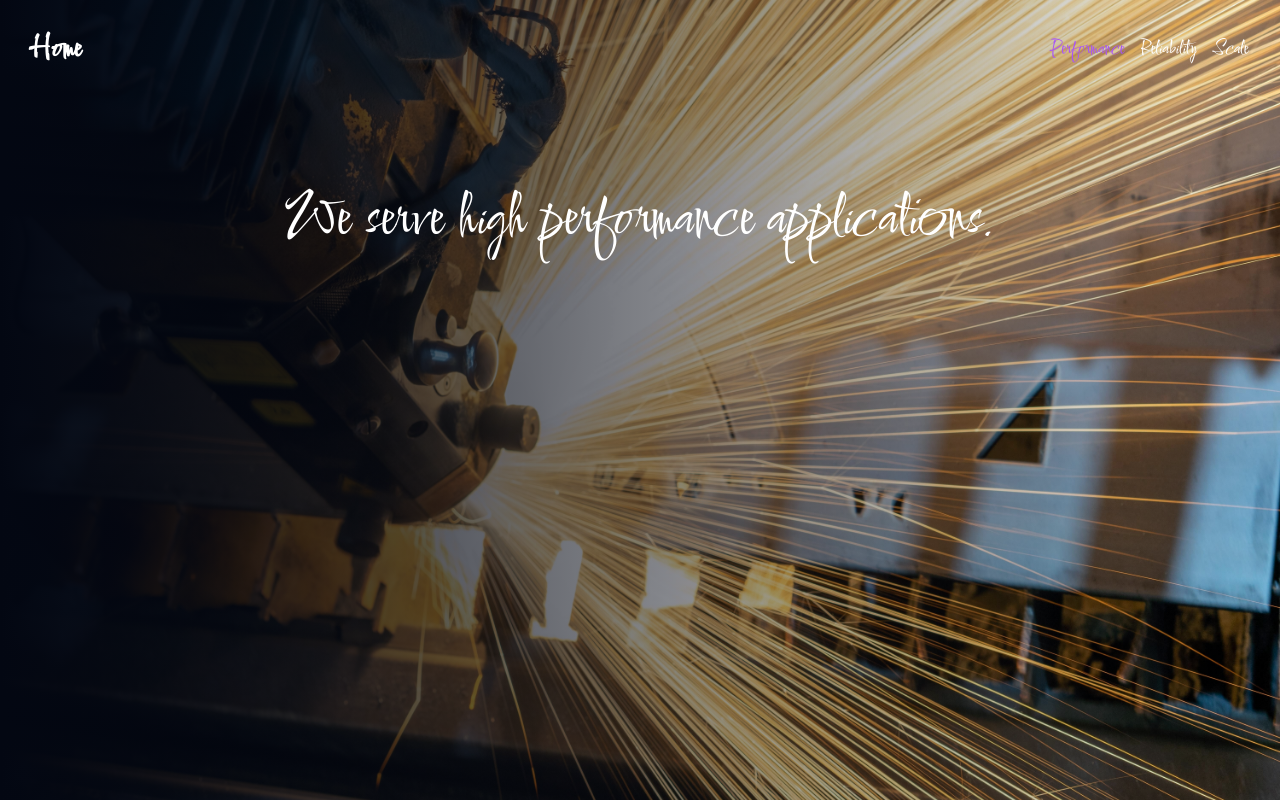
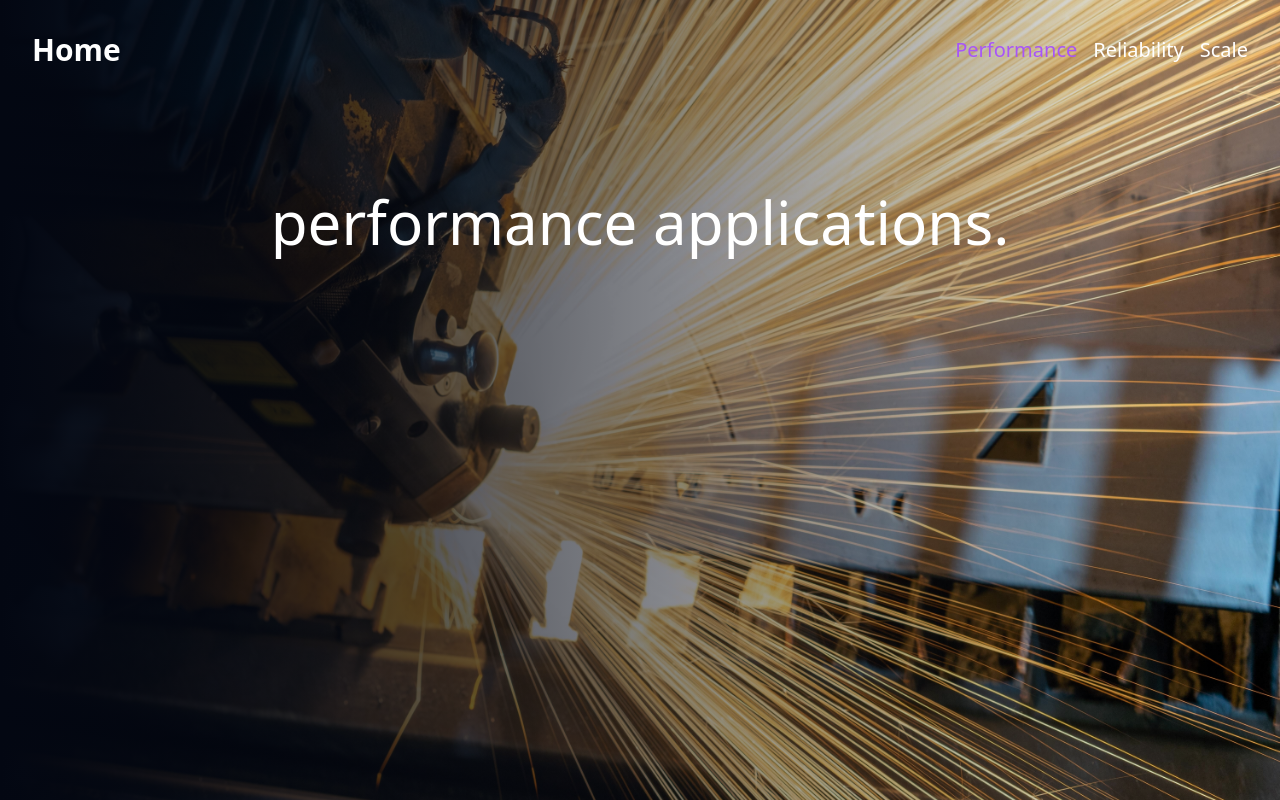
Before and after one commit to 1111PP/vercel-, a Next.js app: page /performance in a window 1280 px wide. Built offline with nearby package versions, Linux system fonts and the light colour scheme.

Commit message:
'init‘

```diff
--- a/src/app/(hero)/performance/page.tsx
+++ b/src/app/(hero)/performance/page.tsx
@@ -9,6 +9,6 @@ export const metadata: Metadata = {
 
 export default function Page() {
   return (
-    <Hero imgUrl={performanceSrc} altTxt="Performance" content="We serve high performance applications." />
+    <Hero imgUrl={performanceSrc} altTxt="Performance" content="performance applications." />
   )
 }
--- a/src/app/layout.tsx
+++ b/src/app/layout.tsx
@@ -16,7 +16,7 @@ export default function RootLayout({
 }>) {
   return (
     <html lang="en">
-      <body className={comforter.className}>
+      <body >
         {children}
       </body>
     </html>
```
